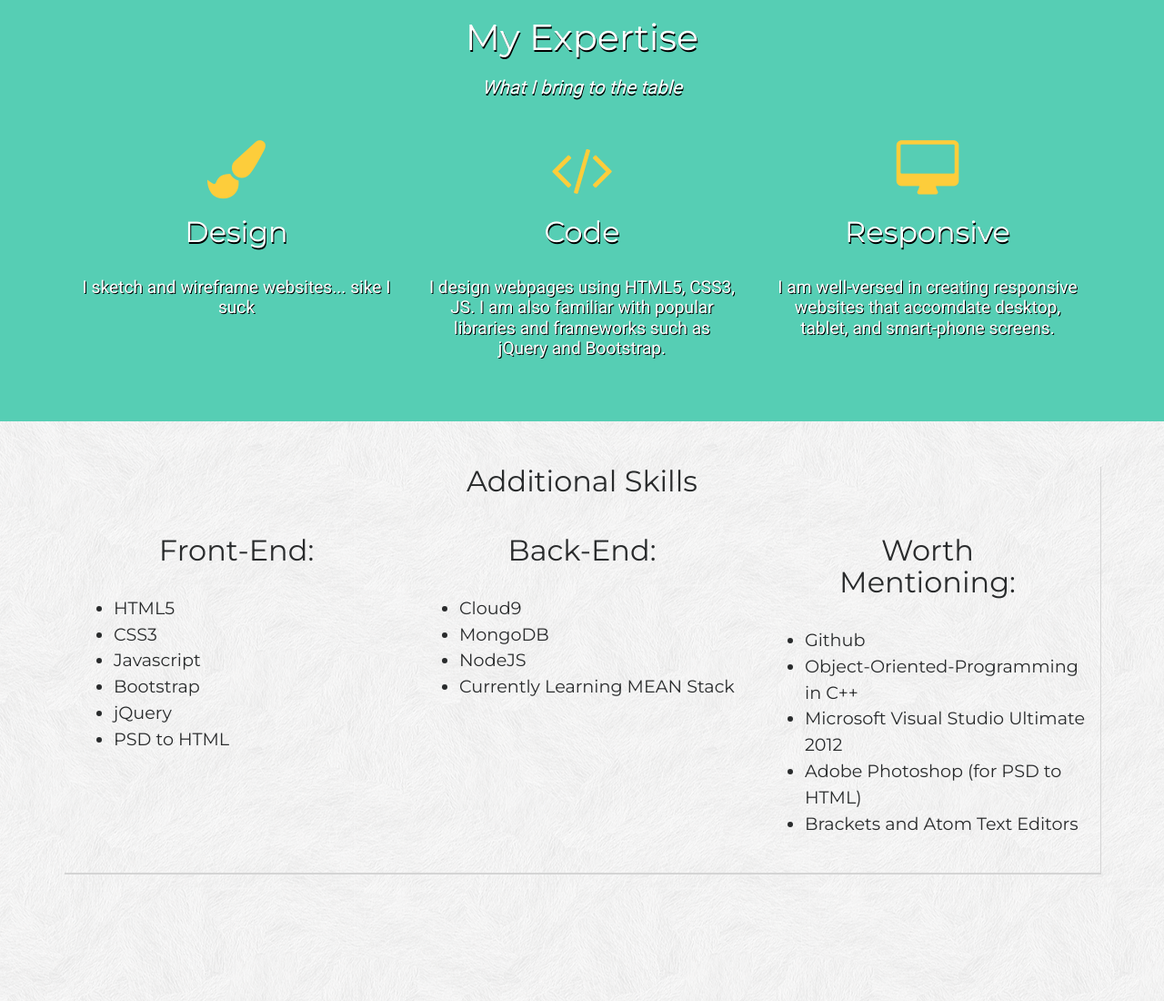
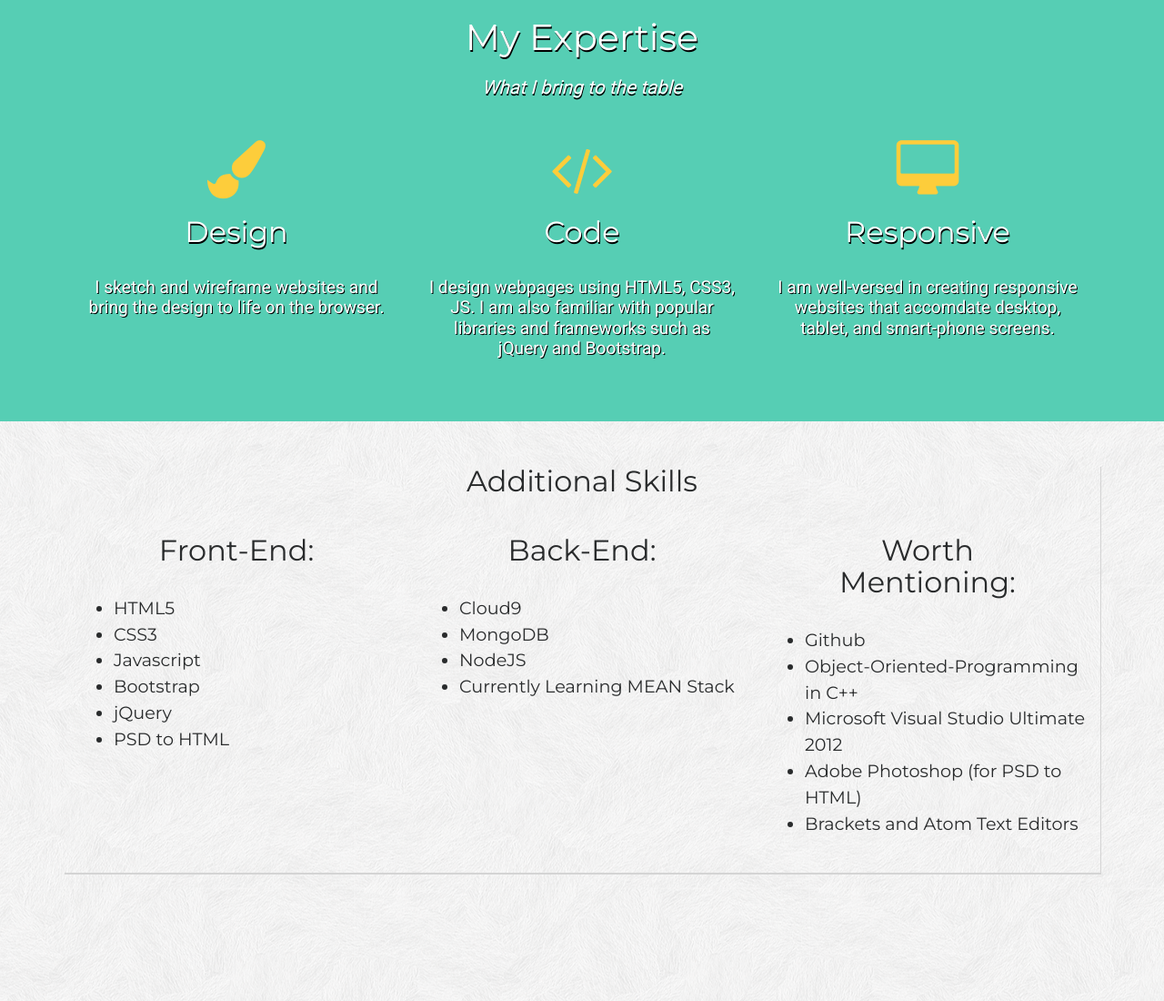
Before and after one commit to WingChhun/JamesBlog.github.io, a plain HTML site: page index.html in a window 1280 px wide. Shown: the part 1642-2742 px from the top of the page at 91% size. Drawn offline with Linux system fonts and the light colour scheme.

Commit message:
Changed some dummy text

```diff
--- a/index.html
+++ b/index.html
@@ -112,7 +112,7 @@
             <div class="row js-wp-4">
                 <div class="col-sm-4"> <i class="fa fa-paint-brush fa-4x"></i>
                     <h2 class='skills-title'>Design</h2>
-                    <p class="skills-text">I sketch and wireframe websites... sike I suck </p>
+                    <p class="skills-text">I sketch and wireframe websites and bring the design to life on the browser. </p>
                 </div>
                 <div class="col-sm-4 "> <i class="fa fa-code fa-4x "></i>
                     <h2 class='skills-title'>Code</h2>
```
